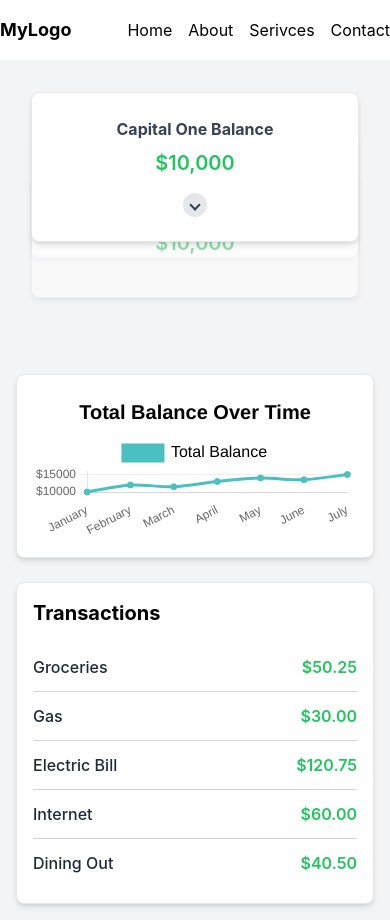
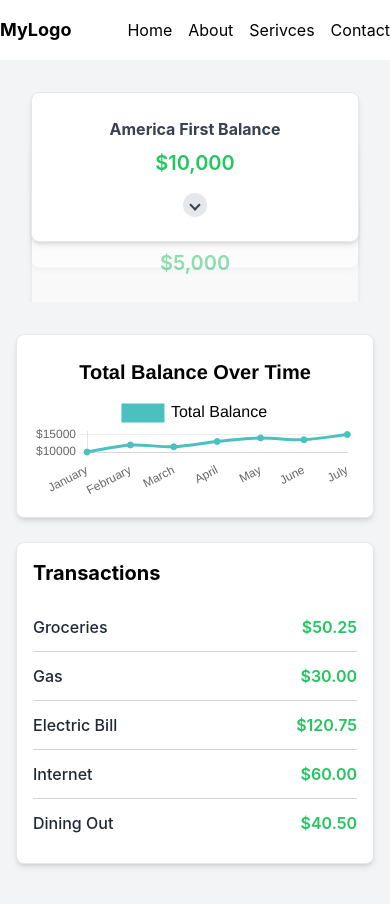
Before and after one commit to gheath340/Financial-Tracker, a React (Create React App) app: page / in a window 390 px wide. Built offline with nearby package versions, Linux system fonts and the light colour scheme.

Commit message:
working on cards not stacking evenly

```diff
--- a/src/components/total-expense-income.jsx
+++ b/src/components/total-expense-income.jsx
@@ -5,9 +5,9 @@ export const TotalExpenseIncome = () => {
     const [activeIndex, setActiveIndex] = useState(0);
 
     const cards = [
-      { title: 'Capital One Balance', balance: '$10,000' },
       { title: 'America First Balance', balance: '$10,000' },
-      { title: 'Coinbase Balance', balance: '$10,000' },
+      { title: 'Capital One Balance', balance: '$7,000' },
+      { title: 'Coinbase Balance', balance: '$5,000' },
     ];
 
     const handleNext = () => {
@@ -20,18 +20,18 @@ export const TotalExpenseIncome = () => {
           {/* Cards: Display Stacked on Small Screens, Side-by-Side on Large Screens */}
           <div className="sm:mx-4 sm:p-6">
             {/* Mobile Stacked Cards with Navigation */}
-            <div className="relative h-[250px] w-full sm:hidden overflow-hidden">
+            <div className="relative h-[210px] w-full sm:hidden overflow-hidden">
               {cards.map((card, index) => (
                 <button
                   key={index}
                   onClick={handleNext}
-                  className={`absolute inset-x-0 mx-auto text-center bg-white shadow-md w-11/12 p-6 rounded-lg border border-gray-200 ${
+                  className={`absolute inset-x-0 mx-auto bg-white shadow-md w-11/12 p-6 rounded-lg border border-gray-200 ${
                     index === activeIndex ? 'z-10 opacity-100' : 'z-0 opacity-50'
                   }`}
                   style={{
                     transform: index >= activeIndex
-                      ? `translateY(${(index - activeIndex) * 40}px)` // Normal stacking below
-                      : `translateY(${(cards.length + index - activeIndex) * 40}px)`, // Bottom-to-top transition
+                      ? `translateY(${(index - activeIndex) * 50}px)` // Normal stacking below
+                      : `translateY(${(cards.length + index - activeIndex) * 40}px)`,
                     transition: 'transform 0.3s ease-in-out, opacity 0.3s ease',
                   }}
                   >
```
